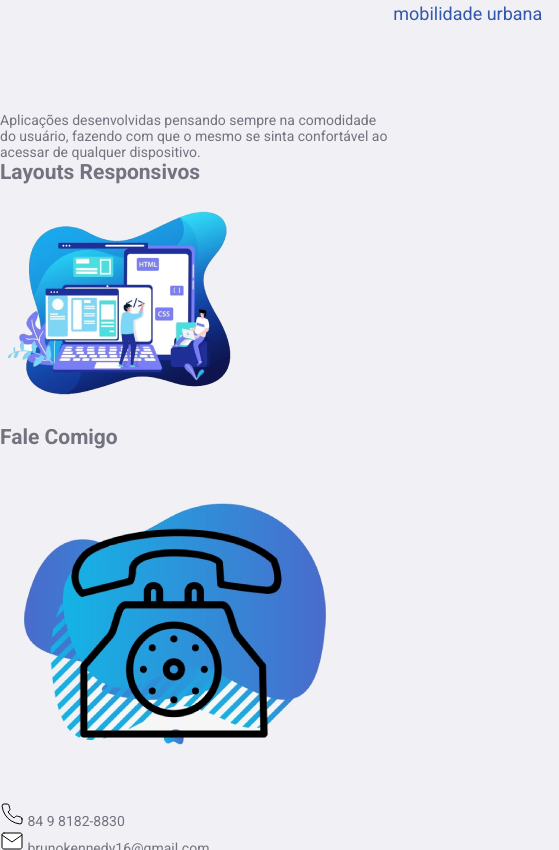
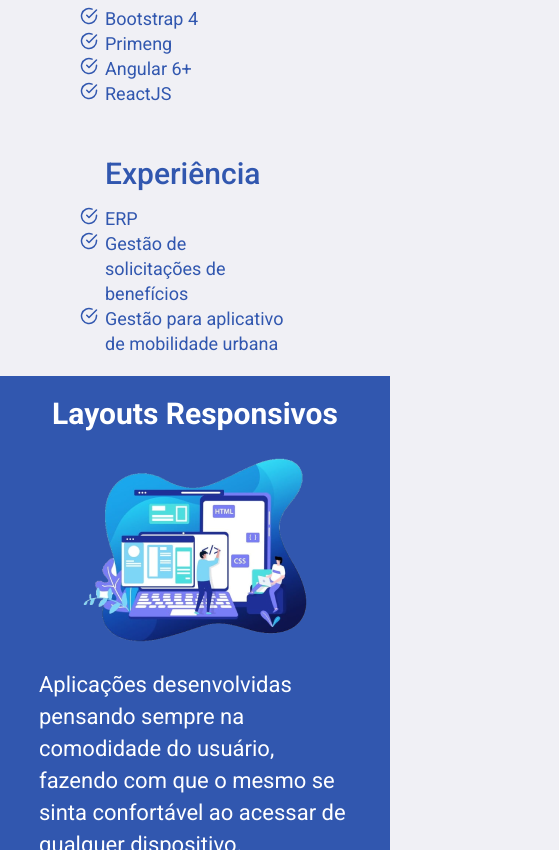
Before and after one commit to EstevamBruno/web-page, a plain HTML site: page index.html in a window 390 px wide. Shown: the part 732-1582 px from the top of the page, 559 px wide, since content can reach past the window. Drawn offline with Linux system fonts and the light colour scheme.

Commit message:
Estilzando secao para contatos e footer: deixando aplicacao responsiva

```diff
--- a/styles.css
+++ b/styles.css
@@ -13,6 +13,7 @@ body {
   color: #737380;
   font: 400 14px Roboto, sans-serif;
   -webkit-font-smoothing: antialiased;
+  scroll-behavior: smooth;
 }
 
 /*
@@ -20,10 +21,9 @@ body {
 */
 
 header {
-  width: 100vw;
+  width: 100%;
   height: 50vh;
   background-color: #3157af;
-
   display: flex;
   justify-content: center;
   align-items: center;
@@ -88,7 +88,7 @@ header div .social a img:hover {
 */
 
 .infos {
-  width: 100vw;
+  width: 100%;
   height: 50vh;
 
   display: flex;
@@ -130,3 +130,224 @@ header div .social a img:hover {
 /*
   Social Style
 */
+
+.responsive {
+  width: 100%;
+  height: 50vh;
+  background-color: #3157af;
+  color: #fff;
+
+  display: flex;
+  justify-content: space-evenly;
+  align-items: center;
+}
+
+.responsive p {
+  width: 40%;
+  font-size: 22px;
+  line-height: 32px;
+}
+
+.responsive div {
+  display: flex;
+  flex-direction: column;
+  align-items: center;
+  justify-content: center;
+}
+
+.responsive div h1 {
+  font-size: 30px;
+}
+
+/*
+  Contact Style
+*/
+
+.contact {
+  height: 50vh;
+  display: flex;
+  justify-content: space-around;
+  align-items: center;
+  color: #3157af;
+}
+
+.contact div {
+  display: flex;
+  flex-direction: column;
+  align-items: center;
+}
+
+.contact div h1 {
+  font-size: 30px;
+  margin-top: 40px;
+}
+
+.contact div img {
+  width: 280px;
+}
+
+.contact ul {
+  list-style: none;
+}
+
+.contact ul li {
+  font-size: 22px;
+  line-height: 32px;
+
+  display: flex;
+  align-items: center;
+}
+
+.contact ul li img {
+  margin-right: 5px;
+}
+
+/*
+  Footer Style
+*/
+
+footer {
+  width: 100%;
+  height: 15vh;
+  background-color: #3157af;
+  color: #fff;
+
+  display: flex;
+  justify-content: space-around;
+  align-items: center;
+}
+
+footer a {
+  text-decoration: none;
+  color: #fff;
+  transition: opacity 0.2s;
+
+  display: flex;
+  align-items: center;
+}
+
+footer a img {
+  margin-right: 5px;
+}
+
+footer a:hover {
+  opacity: 0.7;
+}
+
+/*
+  Responsive Mobile
+*/
+
+@media screen and (max-width: 768px) {
+  /*
+    Header Style Mobile
+  */
+
+  header {
+    height: 100%;
+    flex-direction: column;
+    justify-content: center;
+    padding: 20px 0;
+  }
+
+  header img {
+    margin-bottom: 20px;
+  }
+
+  header div {
+    margin: 0 20px;
+    text-align: center;
+    align-items: center;
+  }
+
+  header div span + p {
+    width: 80%;
+    font-size: 18px;
+    text-align: left;
+  }
+
+  header div .social {
+    justify-content: center;
+  }
+
+  /*
+    Infos Style Mobile
+  */
+
+  .infos {
+    height: 100%;
+    flex-direction: column;
+  }
+
+  .infos div:first-child {
+    margin-top: 20px;
+  }
+
+  .infos div:last-child {
+    margin-bottom: 20px;
+  }
+
+  .infos div ul {
+    list-style-image: url('./assets/icons/check-circle.svg');
+    color: #3157af;
+  }
+
+  .infos div ul li:first-child {
+    list-style: none;
+    font-size: 30px;
+    font-weight: 500;
+    margin-bottom: 20px;
+  }
+
+  .infos div ul li {
+    font-size: 18px;
+    line-height: 25px;
+    transition: opacity 0.2s;
+  }
+
+  .infos div ul li:hover {
+    opacity: 0.7;
+  }
+
+  /*
+  Social Style Mobile
+*/
+
+  .responsive {
+    height: 100%;
+    flex-direction: column-reverse;
+    justify-content: center;
+  }
+
+  .responsive p {
+    width: 80%;
+    text-align: left;
+    margin-bottom: 20px;
+  }
+
+  .responsive div {
+    margin-top: 20px;
+  }
+
+  .responsive div h1 {
+    font-size: 30px;
+  }
+
+  /*
+  Contact Style Mobile
+*/
+
+  .contact {
+    height: 100%;
+    flex-direction: column;
+  }
+
+  .contact div img {
+    width: 280px;
+  }
+
+  .contact ul {
+    list-style: none;
+    margin-bottom: 20px;
+  }
+}
```
Also changed, not shown: 1 other file.
